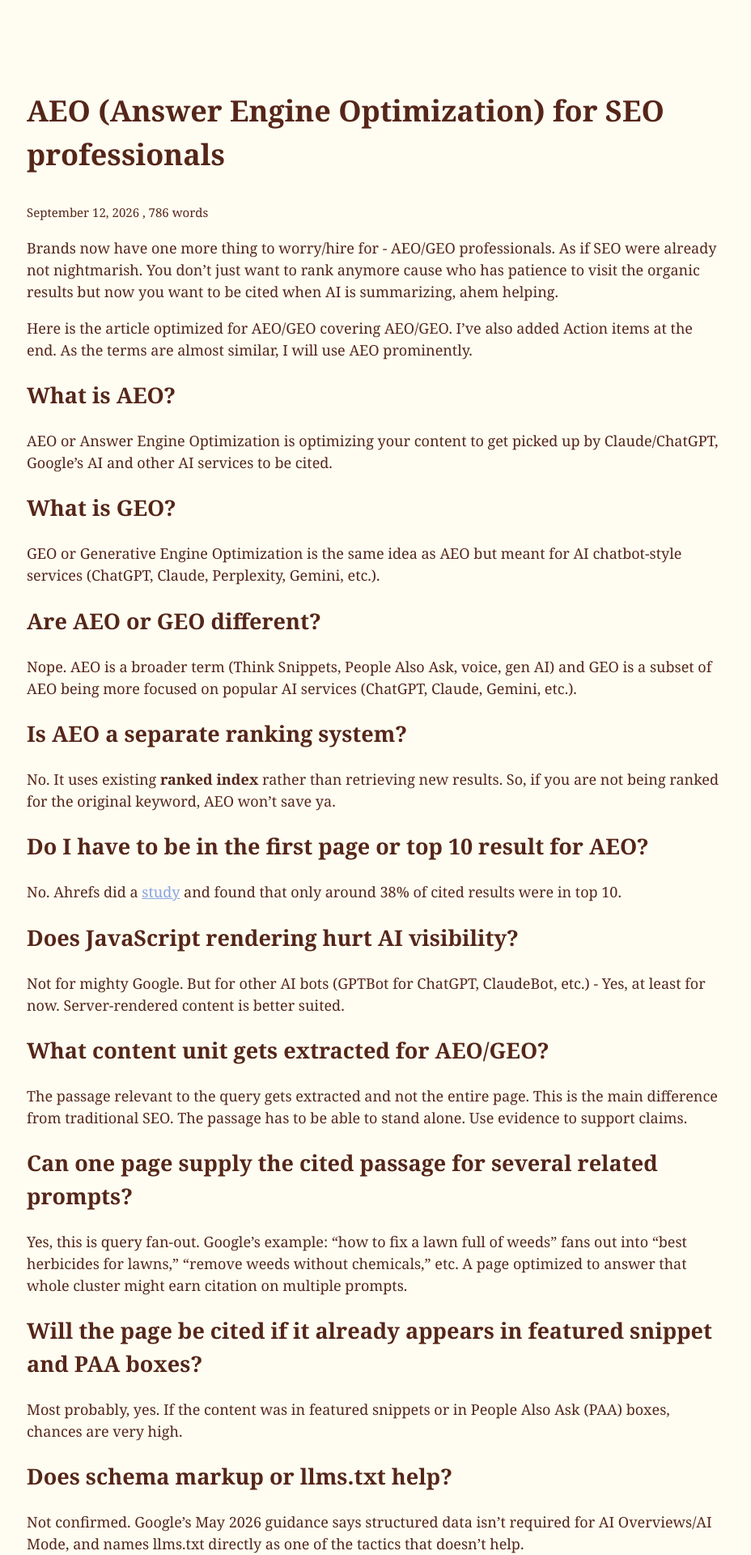
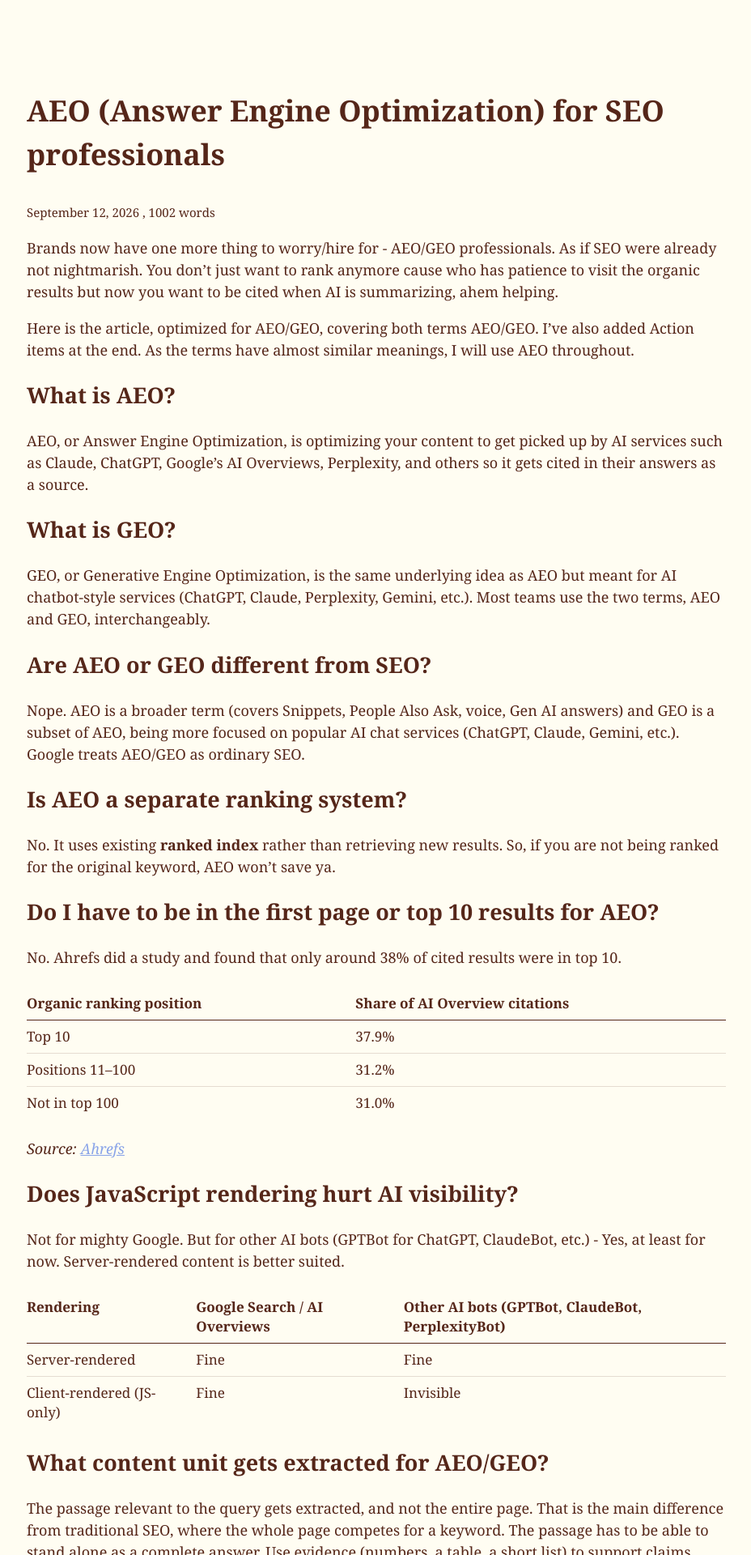
Before and after one commit to ankit7/ankit7.github.io, a Jekyll site: the page built from _posts/2026-09-12-aeo.md, in a window 1280 px wide. Shown: the top 1920 px of the page at 81% size, without its empty margins (175-1103 px from the left). Built offline with Jekyll 4.4.1, drawn with Linux system fonts in a browser that asks for light colours; our own code applies the rules of GitHub Pages for plain Markdown files; some of the changed text lies outside the part shown.

Commit message:
Table rendering and post aeo optimization

```diff
--- a/_posts/2026-09-12-aeo.md
+++ b/_posts/2026-09-12-aeo.md
@@ -4,38 +4,62 @@ permalink: /aeo-geo/
 ---
 Brands now have one more thing to worry/hire for - AEO/GEO professionals. As if SEO were already not nightmarish. You don't just want to rank anymore cause who has patience to visit the organic results but now you want to be cited when AI is summarizing, ahem helping.
 
-Here is the article optimized for AEO/GEO covering AEO/GEO. I've also added Action items at the end. As the terms are almost similar, I will use AEO prominently.
+Here is the article, optimized for AEO/GEO, covering both terms AEO/GEO. I've also added Action items at the end. As the terms have almost similar meanings, I will use AEO throughout.
 
 ## What is AEO?
-AEO or Answer Engine Optimization is optimizing your content to get picked up by Claude/ChatGPT, Google's AI and other AI services to be cited.
+AEO, or Answer Engine Optimization, is optimizing your content to get picked up by AI services such as Claude, ChatGPT, Google's AI Overviews, Perplexity, and others so it gets cited in their answers as a source.
 
 ## What is GEO?
-GEO or Generative Engine Optimization is the same idea as AEO but meant for AI chatbot-style services (ChatGPT, Claude, Perplexity, Gemini, etc.).
+GEO, or Generative Engine Optimization, is the same underlying idea as AEO but meant for AI chatbot-style services (ChatGPT, Claude, Perplexity, Gemini, etc.). Most teams use the two terms, AEO and GEO, interchangeably.
 
-## Are AEO or GEO different?
-Nope. AEO is a broader term (Think Snippets, People Also Ask, voice, gen AI) and GEO is a subset of AEO being more focused on popular AI services (ChatGPT, Claude, Gemini,  etc.).
+## Are AEO or GEO different from SEO?
+Nope. AEO is a broader term (covers Snippets, People Also Ask, voice, Gen AI answers) and GEO is a subset of AEO, being more focused on popular AI chat services (ChatGPT, Claude, Gemini,  etc.). Google treats AEO/GEO as ordinary SEO.
 
 ## Is AEO a separate ranking system?
 No. It uses existing __ranked index__ rather than retrieving new results. So, if you are not being ranked for the original keyword, AEO won't save ya.
 
-## Do I have to be in the first page or top 10 result for AEO?
-No. Ahrefs did a [study](https://ahrefs.com/blog/ai-overview-citations-top-10/) and found that only around 38% of cited results were in top 10.
+## Do I have to be in the first page or top 10 results for AEO?
+No. Ahrefs did a study and found that only around 38% of cited results were in top 10.
+
+| Organic ranking position | Share of AI Overview citations |
+|---------------------------|-------------------------------|
+| Top 10                    | 37.9%                         |
+| Positions 11–100          | 31.2%                         |
+| Not in top 100             | 31.0%                         |
+
+*Source: [Ahrefs](https://ahrefs.com/blog/ai-overview-citations-top-10/)*
 
 
 ## Does JavaScript rendering hurt AI visibility?
 Not for mighty Google. But for other AI bots (GPTBot for ChatGPT, ClaudeBot, etc.) - Yes, at least for now. Server-rendered content is better suited.
 
+| Rendering | Google Search / AI Overviews | Other AI bots (GPTBot, ClaudeBot, PerplexityBot) |
+|---|---|---|
+|Server-rendered | Fine | Fine |
+|Client-rendered (JS-only) | Fine | Invisible |
+
 ## What content unit gets extracted for AEO/GEO?
-The passage relevant to the query gets extracted and not the entire page. This is the main difference from traditional SEO. The passage has to be able to stand alone. Use evidence to support claims.
+The passage relevant to the query gets extracted, and not the entire page. That is the main difference from traditional SEO, where the whole page competes for a keyword. The passage has to be able to stand alone as a complete answer. Use evidence (numbers, a table, a short list) to support claims.
 
 ## Can one page supply the cited passage for several related prompts?
 Yes, this is query fan-out. Google's example: "how to fix a lawn full of weeds" fans out into "best herbicides for lawns," "remove weeds without chemicals," etc. A page optimized to answer that whole cluster might earn citation on multiple prompts.
 
 ## Will the page be cited if it already appears in featured snippet and PAA boxes?
-Most probably, yes. If the content was in featured snippets or in People Also Ask (PAA) boxes, chances are very high.
+Most probably, yes. If the content was already in featured snippets or in People Also Ask (PAA) boxes, odds are very high. Google Search's AI features use similar ranking and retrieval system to those two formats.
 
 ## Does schema markup or llms.txt help?
 Not confirmed. Google's May 2026 guidance says structured data isn't required for AI Overviews/AI Mode, and names llms.txt directly as one of the tactics that doesn't help.
+
+## Should you publish on Reddit, YouTube, and LinkedIn for AEO?
+Yes, but weight it to your query mix rather than publishing everywhere by default. Broad, consumer topics get cited most on YouTube and Reddit. LinkedIn, as expected, gets more cited on B2B or professional topics.
+
+| Platform | Best for |
+|---|---|
+| YouTube | Broad/consumer topics |
+| Reddit | Broad/consumer topics |
+| LinkedIn | B2B/professional topics |
+
+Source: [Ahrefs , June 2026, 2.96M prompts (US)](https://ahrefs.com/blog/most-cited-domains-ai-overviews/)
 
 ## How do you measure and report on AEO/GEO?
 Manual scraping and a good old spreadsheet. Track the same set of questions (related to your business) over time (ideally each week for data collection and monthly for trend/reporting) and log these four things.
@@ -50,7 +74,7 @@ Link to spreadsheet [here](/static/aeo-data-collection-tracker.xlsx).
 
 ## Action items
 1. Ensure indexation and snippet eligibility for target pages.
-2. If using client-side rendering - View source on key pages to confirm main content is in the raw HTML. Prioritize server-side rendering for key content/pages.
+2. If using client-side rendering - view source on key pages to confirm main content is in the raw HTML. Prioritize server-side rendering for key content/pages.
 3. Build a prompt inventory of 20–50 real questions which might be asked by your target users. Get them from PAA, site search, support tickets, and sales calls.
 4. Turn page headings into those actual questions. Answer each in 40–60 words in the section's first 1–2 sentences, then follow with evidence (numbers, table, list).
 5. Cover the head query's likely fan-out cluster on the page, not just the literal keyword.
--- a/static/style.css
+++ b/static/style.css
@@ -180,3 +180,40 @@ img {
   max-width: 100%;
   height: auto;
 }
+
+table {
+  width: 100%;
+  border-collapse: collapse;
+  margin: 1.25rem 0;
+  font-size: 0.95rem;
+  line-height: 1.4;
+}
+
+th,
+td {
+  padding: 0.45rem 1rem 0.45rem 0;
+  text-align: left;
+  vertical-align: top;
+}
+
+th:last-child,
+td:last-child {
+  padding-right: 0;
+}
+
+th {
+  font-weight: 700;
+  border-bottom: 1px solid currentColor;
+}
+
+td {
+  border-bottom: 1px solid rgba(85, 38, 25, 0.15);
+}
+
+tr:last-child td {
+  border-bottom: none;
+}
+
+.post-content {
+  overflow-x: auto;
+}
```
